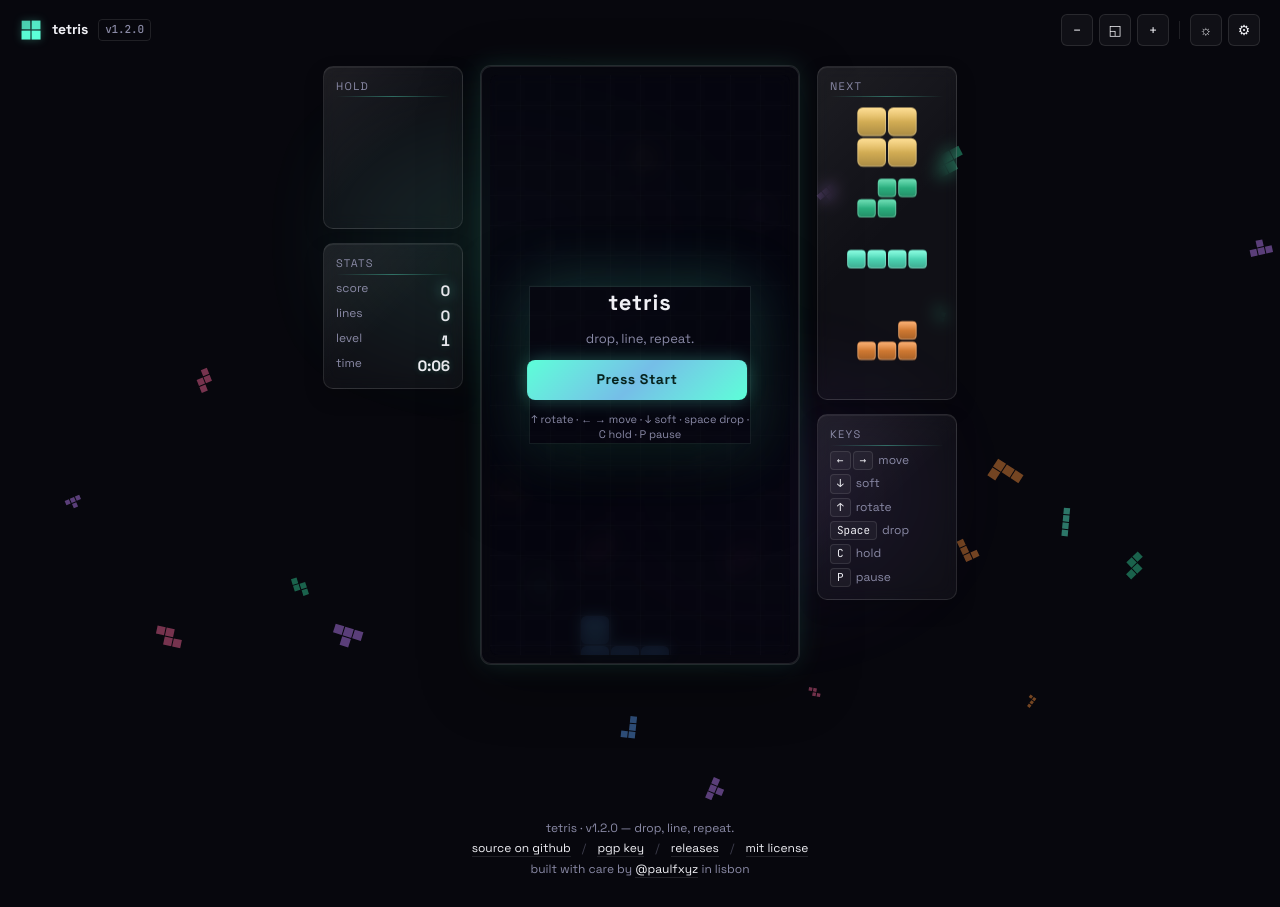
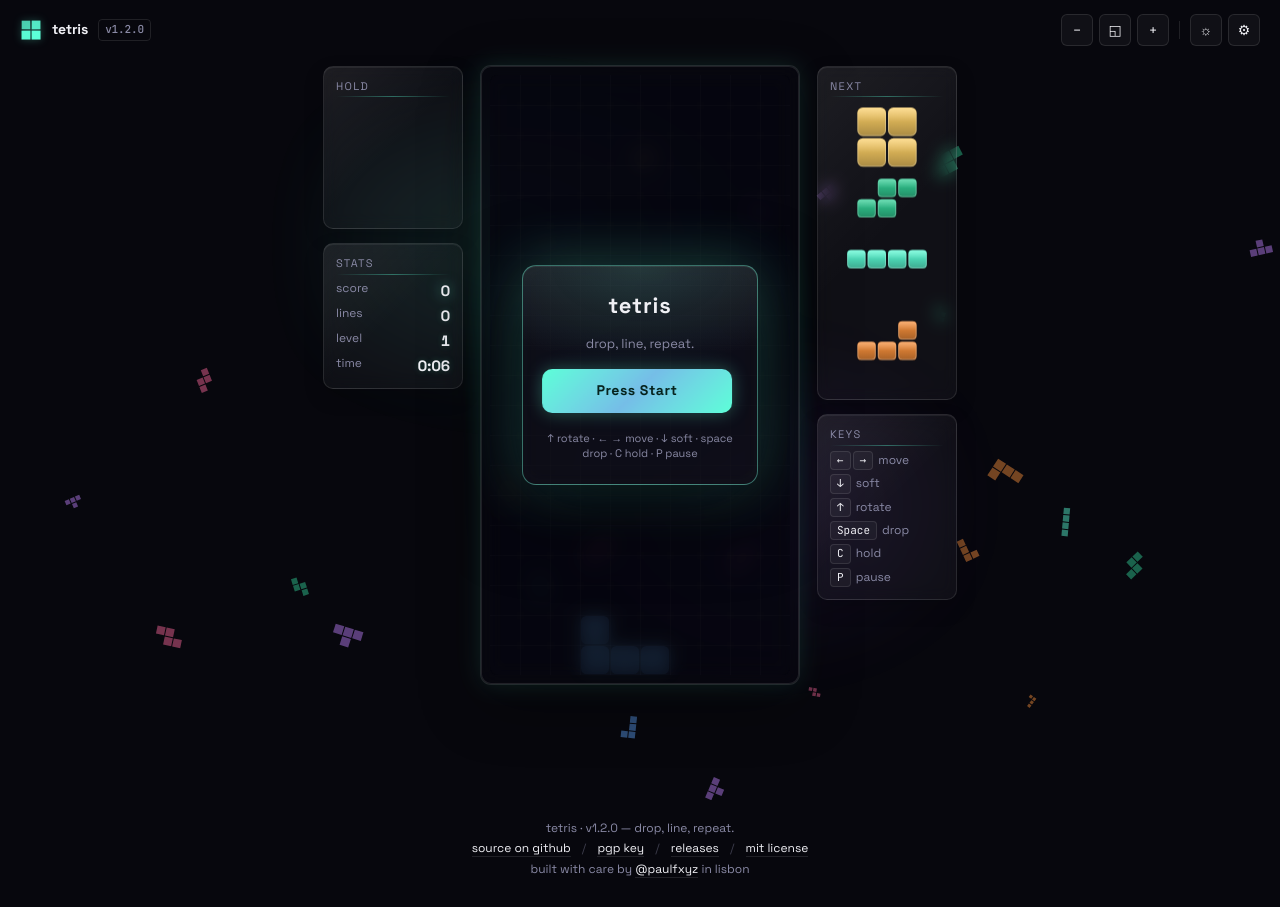
Before and after one commit to paulfxyz/tetris, a PHP site: page / in a window 1280 px wide. Run offline with PHP 8.4, Linux system fonts and the light colour scheme.

Commit message:
style: overlay card padding/radius/glow + bigger board on tall windows

```diff
--- a/public/css/game.css
+++ b/public/css/game.css
@@ -56,28 +56,50 @@ html[data-theme="classic"] .board-frame { box-shadow: 0 0 0 1px var(--color-bord
 html[data-theme="color"] .board-frame { box-shadow: inset 0 0 0 2px var(--color-border); border-radius: 4px; }
 html[data-theme="color"] .hud-block { border-radius: 4px; box-shadow: inset 0 0 0 2px var(--color-border); }
 
+/* Board dimensions.
+ * Base 300x600. On taller windows we expand both dims while preserving the
+ * 1:2 aspect ratio so the playfield naturally fills more vertical space
+ * without ever clipping. clamp() picks the size based on viewport height. */
 #game-canvas {
   display: block;
-  width: 300px;
-  height: 600px;
-  max-height: calc(100dvh - 220px);
+  width: clamp(300px, 35dvh, 420px);
+  height: clamp(600px, 70dvh, 840px);
+  max-height: calc(100dvh - 200px);
   aspect-ratio: 1 / 2;
   image-rendering: pixelated;
 }
 
-/* Overlay (title / pause / game over) */
+/* Overlay (title / pause / game over).
+ * The full-board dim+blur backdrop. .overlay-card is a properly styled
+ * floating card centered inside it — not a bare grid — so the Press Start
+ * screen reads as a real modal: padded, rounded, bordered, glowed. */
 .overlay {
   position: absolute; inset: 8px;
   display: flex; align-items: center; justify-content: center;
   border-radius: 8px;
-  background: color-mix(in srgb, var(--color-board-bg) 85%, transparent);
-  backdrop-filter: blur(6px);
+  background: color-mix(in srgb, var(--color-board-bg) 78%, transparent);
+  backdrop-filter: blur(8px);
+  -webkit-backdrop-filter: blur(8px);
   text-align: center;
-  padding: 20px;
+  padding: 16px;
   transition: opacity .2s;
 }
 .overlay[hidden] { display: none; }
-.overlay-card { display: grid; gap: 12px; max-width: 220px; }
+.overlay-card {
+  display: grid;
+  gap: 14px;
+  /* Sized to scale with the larger desktop boards while staying readable. */
+  width: min(260px, calc(100% - 32px));
+  padding: 24px 22px 22px;
+  border-radius: 14px;
+  background: color-mix(in srgb, var(--color-surface) 92%, transparent);
+  border: 1px solid var(--color-border);
+  box-shadow:
+    0 1px 0 rgba(255,255,255,.04) inset,
+    0 18px 50px rgba(0,0,0,.45);
+  backdrop-filter: blur(10px);
+  -webkit-backdrop-filter: blur(10px);
+}
 .overlay-card h1 {
   font-family: var(--font-game);
   font-size: 22px; margin: 0;
@@ -86,13 +108,14 @@ html[data-theme="color"] .hud-block { border-radius: 4px; box-shadow: inset 0 0
 .overlay-card p { margin: 0; color: var(--color-text-muted); font-size: 13px; }
 .overlay-card .cta {
   background: var(--color-accent); color: var(--color-on-accent);
-  border: none; padding: 10px 16px; border-radius: 8px;
+  border: none; padding: 12px 18px; border-radius: 10px;
   font: inherit; font-weight: 600; cursor: pointer;
   font-family: var(--font-game);
   letter-spacing: .04em;
+  margin-top: 2px;
 }
 .overlay-card .cta:active { transform: scale(.97); }
-.overlay-card small { color: var(--color-text-muted); font-size: 11px; }
+.overlay-card small { color: var(--color-text-muted); font-size: 11px; margin-top: 4px; }
 
 /* Virtual pad */
 .vpad {
@@ -135,10 +158,14 @@ body.vpad-on .vpad { display: grid; }
     max-height: 60dvh;
   }
   .stage { gap: 8px; padding: 4px 10px 10px; }
+  .overlay-card { padding: 18px 16px; width: min(220px, calc(100% - 24px)); gap: 12px; }
 }
 
+/* Short windows — keep board compact and shrink the overlay card a bit. */
 @media (max-height: 720px) {
   .game-wrap { gap: 10px; }
+  #game-canvas { width: 300px; height: 600px; max-height: calc(100dvh - 180px); }
+  .overlay-card { padding: 18px 18px 16px; gap: 10px; }
 }
 
 /* Modern theme — overlay CTA (Press Start) uses a SHAKE animation.
@@ -295,14 +322,39 @@ html[data-theme="modern"] .game-wrap::before {
   50%      { opacity: .9;  transform: scale(1.04); }
 }
 
-/* Overlay card (Press Start / Pause / Game Over) gets a subtle vignette
- * pulse so the modal feels alive but completely still horizontally. */
+/* Overlay card (Press Start / Pause / Game Over) — modern theme makeover.
+ * Layered gradient background (subtle top sheen + accent tint), a brighter
+ * accent border, and a soft accent-coloured vignette that pulses gently. */
 html[data-theme="modern"] .overlay-card {
+  background:
+    linear-gradient(180deg, rgba(255,255,255,.06) 0%, transparent 40%),
+    radial-gradient(120% 80% at 50% 0%, color-mix(in srgb, var(--color-accent) 12%, transparent) 0%, transparent 60%),
+    color-mix(in srgb, var(--color-surface) 88%, transparent);
+  border: 1px solid color-mix(in srgb, var(--color-accent) 35%, var(--color-border));
   animation: overlay-glow 4s ease-in-out infinite;
 }
 @keyframes overlay-glow {
-  0%, 100% { box-shadow: 0 20px 60px rgba(0,0,0,.55), 0 0 0 1px rgba(255,255,255,.04), 0 0 30px color-mix(in srgb, var(--color-accent) 12%, transparent); }
-  50%      { box-shadow: 0 24px 80px rgba(0,0,0,.6),  0 0 0 1px rgba(255,255,255,.07), 0 0 60px color-mix(in srgb, var(--color-accent) 25%, transparent); }
+  0%, 100% { box-shadow: 0 1px 0 rgba(255,255,255,.05) inset, 0 20px 60px rgba(0,0,0,.55), 0 0 30px color-mix(in srgb, var(--color-accent) 14%, transparent); }
+  50%      { box-shadow: 0 1px 0 rgba(255,255,255,.07) inset, 0 24px 80px rgba(0,0,0,.6),  0 0 60px color-mix(in srgb, var(--color-accent) 30%, transparent); }
+}
+
+/* Classic theme — crisp single-pixel border, no glow, no blur. */
+html[data-theme="classic"] .overlay-card {
+  background: var(--color-surface);
+  border-radius: 0;
+  box-shadow: 0 0 0 1px var(--color-border);
+  backdrop-filter: none;
+  -webkit-backdrop-filter: none;
+  animation: none;
+}
+
+/* Color (Game Boy Color) theme — chunky pixel border, tight radius. */
+html[data-theme="color"] .overlay-card {
+  border-radius: 4px;
+  box-shadow: inset 0 0 0 2px var(--color-border), 0 8px 20px rgba(0,0,0,.35);
+  backdrop-filter: none;
+  -webkit-backdrop-filter: none;
+  animation: none;
 }
 
 
--- a/public/sw.js
+++ b/public/sw.js
@@ -1,7 +1,7 @@
 // tetris — service worker
 // Cache-first for the small static bundle so the game works offline.
 
-const CACHE = 'tetris-v1.2.0';
+const CACHE = 'tetris-v1.2.1';
 const ASSETS = [
   './',
   'index.html',
```
Also changed, not shown: .release-notes-v1.2.0.md (added).
